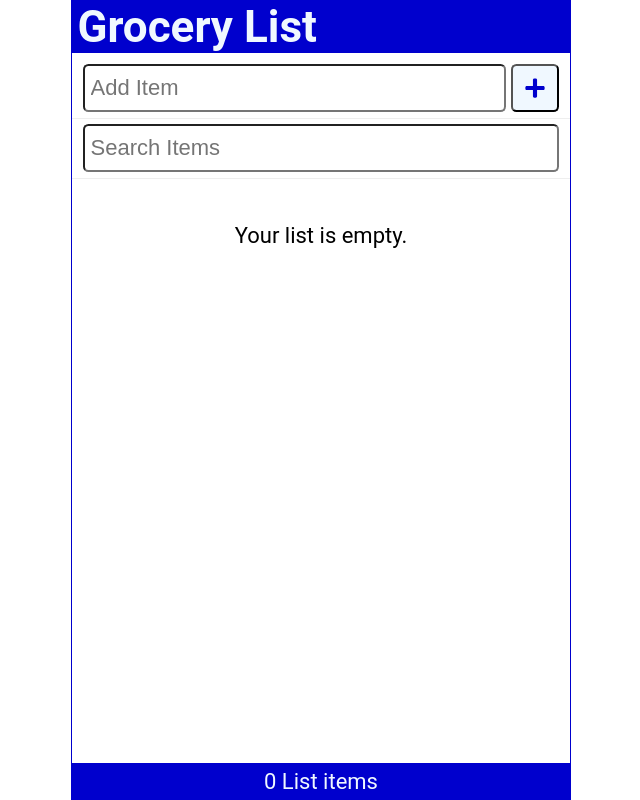
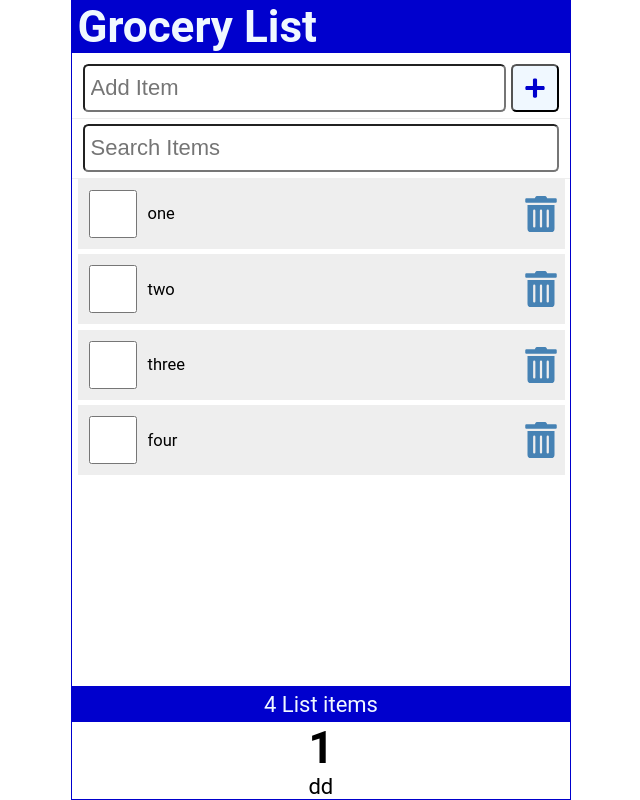
Before and after one commit to gksrjf1995/ReactTUtorial, a React (Create React App) app: page / in a window 1280 px wide. Shown: the whole page, without its empty margins (319-959 px from the left). Built offline with nearby package versions, Linux system fonts and the light colour scheme; data requests are answered from the project's data file.

Commit message:
axios use,loading

```diff
--- /dev/null
+++ b/db/db.json
@@ -0,0 +1,9 @@
+{
+    "items" : [
+        {"id":1,"checked":false,"item":"one"},
+        {"id":2,"checked":false,"item":"two"},
+        {"id":3,"checked":false,"item":"three"},
+        {"id":4,"checked":false,"item":"four"}
+
+    ]
+}
--- a/package.json
+++ b/package.json
@@ -6,6 +6,8 @@
     "@testing-library/jest-dom": "^5.16.5",
     "@testing-library/react": "^13.4.0",
     "@testing-library/user-event": "^13.5.0",
+    "axios": "^1.3.4",
+    "json-server": "^0.17.2",
     "react": "^18.2.0",
     "react-dom": "^18.2.0",
     "react-icons": "^4.7.1",
--- a/src/App.js
+++ b/src/App.js
@@ -3,16 +3,41 @@ import SearchItem from './SearchItem';
 import AddItem from './AddItem';
 import Content from './Content';
 import Footer from './Footer';
+import TestuseEffect from "./TestuseEffect"
 import { useState, useEffect } from 'react';
+import axios from "axios"
 
 function App() {
-  const [items, setItems] = useState(JSON.parse(localStorage.getItem('shoppinglist')) || []);
+  const API_URL = "http://localhost:3500/items"
+  const [items, setItems] = useState([]);
   const [newItem, setNewItem] = useState('')
-  const [search, setSearch] = useState('')
+  const [search, setSearch] = useState('');
+  const [fetcherror , setfetcherror] = useState();
+  const [loading , setloading] = useState(true);
 
   useEffect(() => {
-    localStorage.setItem('shoppinglist', JSON.stringify(items));
-  }, [items])
+    const fetchdata = async() => {
+
+      try{
+        const result = await axios.get(API_URL).then((res)=>res);
+        console.log(result)
+        if(result.status !== 200 ){
+          setItems([]);
+        }
+        setItems(result.data)
+
+        console.log(newItem)
+      }catch(err){
+        err.message = "서버 주소 잘못되었습니다"
+        setfetcherror(err.message);
+      }finally {
+        setloading(false)
+      }
+    }
+    fetchdata();
+
+  }, []);
+
 
   const addItem = (item) => {
     const id = items.length ? items[items.length - 1].id + 1 : 1;
@@ -50,12 +75,19 @@ function App() {
         search={search}
         setSearch={setSearch}
       />
-      <Content
-        items={items.filter(item => ((item.item).toLowerCase()).includes(search.toLowerCase()))}
-        handleCheck={handleCheck}
-        handleDelete={handleDelete}
-      />
+      <main>
+        {loading && <p style={{color : "red"}}>데이터 받아 오는 중</p>}
+        {fetcherror && <p style={{color : "red"}}>{fetcherror}</p>}
+        {!fetcherror && !loading && <Content
+          items={items.filter(item => ((item.item).toLowerCase()).includes(search.toLowerCase()))}
+          handleCheck={handleCheck}
+          handleDelete={handleDelete}
+        />}
+
+      </main>
+
       <Footer length={items.length} />
+      <TestuseEffect/>
     </div>
   );
 }
--- a/src/Content.js
+++ b/src/Content.js
@@ -2,7 +2,7 @@ import ItemList from './ItemList';
 
 const Content = ({ items, handleCheck, handleDelete }) => {
     return (
-        <main>
+        <>
             {items.length ? (
                 <ItemList
                     items={items}
@@ -12,7 +12,7 @@ const Content = ({ items, handleCheck, handleDelete }) => {
             ) : (
                 <p style={{ marginTop: '2rem' }}>Your list is empty.</p>
             )}
-        </main>
+        </>
     )
 }
 
--- /dev/null
+++ b/src/TestuseEffect.js
@@ -0,0 +1,25 @@
+import React from 'react'
+import { useState , useEffect } from 'react'
+
+
+const TestuseEffect = () => {
+    const [number ,setnumber] = useState(1);
+
+    const increase = () => {
+        setnumber(number + 1);
+
+    }
+
+    useEffect(()=>{
+        console.log(`${number} 실행`);
+    },[number]);
+  return (
+    <div>
+        <h1>{number}</h1>
+        <p onClick={e=>increase(e)}>dd</p>
+    </div>
+
+  )
+}
+
+export default TestuseEffect
```
Also changed, not shown: 1 other file (tests, documents, lock files or other folders).
